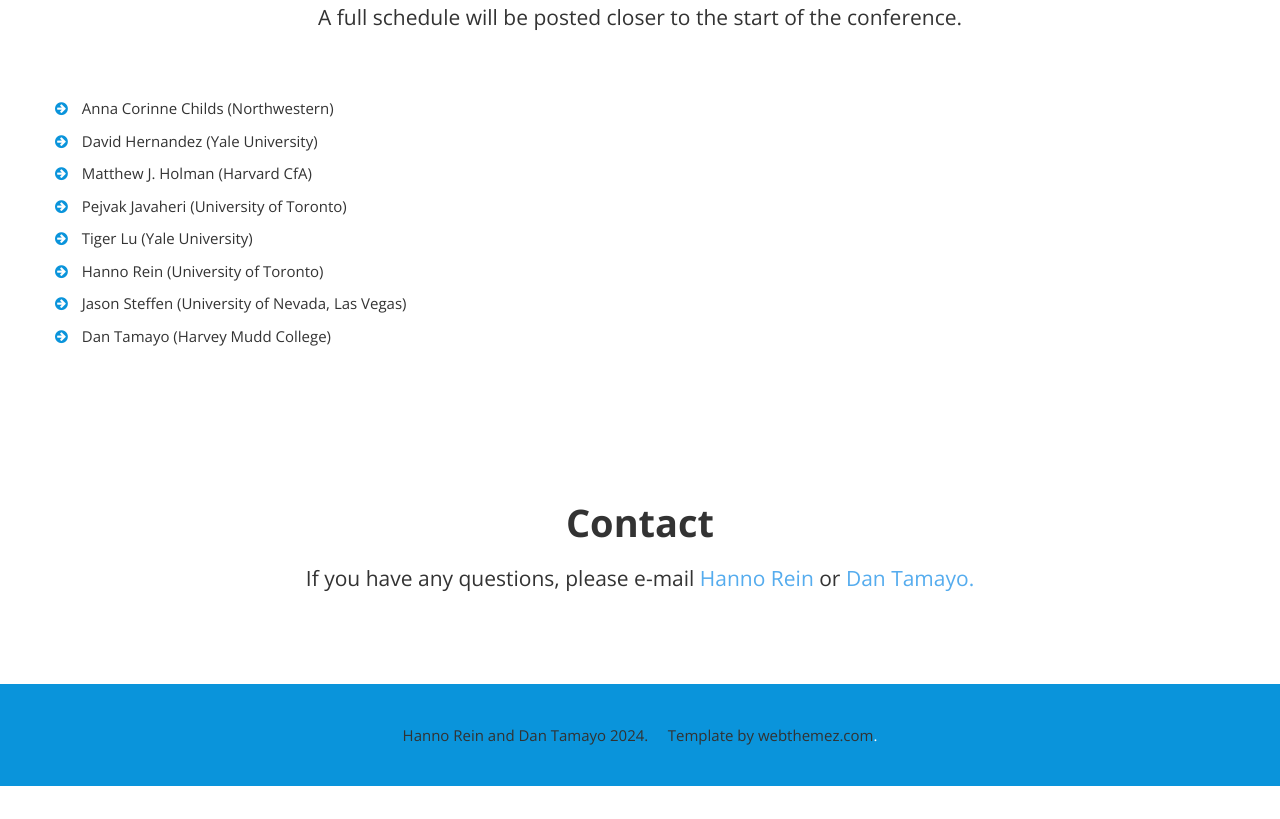
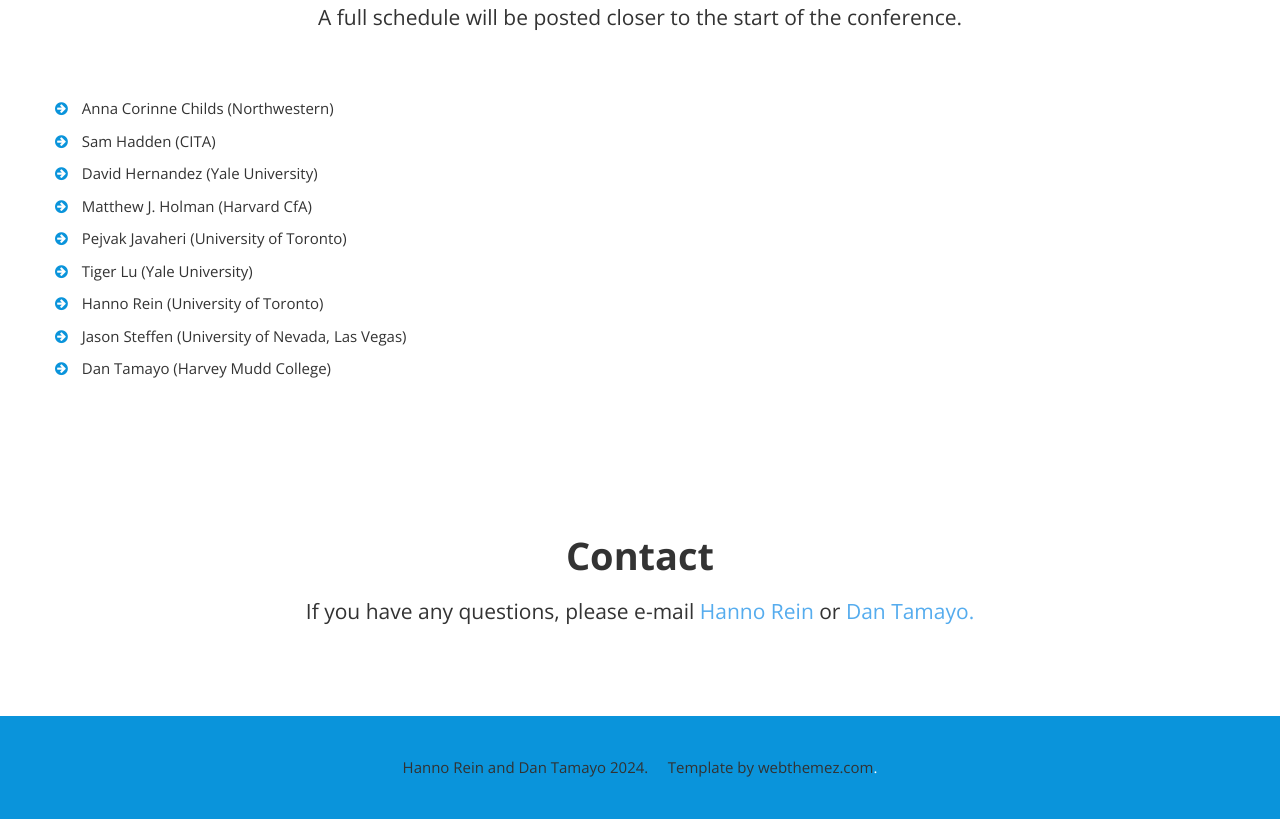
Before and after one commit to hannorein/rebound24, a plain HTML site: page index.html in a window 1280 px wide. Shown: the part 1477-2296 px from the top of the page. Before the commit the page ends 2263 px from the top, so only its background shows below. Drawn offline with nearby package versions, Linux system fonts and the light colour scheme.

Commit message:
participants

```diff
--- a/index.html
+++ b/index.html
@@ -228,6 +228,7 @@ from both America and Europe.
 						<div class="row">
 								<ul class="list-unstyled">
 									<li><i class="fa fa-arrow-circle-right pr-10 colored"></i> Anna Corinne Childs (Northwestern)</li>
+									<li><i class="fa fa-arrow-circle-right pr-10 colored"></i> Sam Hadden (CITA)</li>
 									<li><i class="fa fa-arrow-circle-right pr-10 colored"></i> David Hernandez (Yale University)</li>
 									<li><i class="fa fa-arrow-circle-right pr-10 colored"></i> Matthew J. Holman (Harvard CfA)</li>
 									<li><i class="fa fa-arrow-circle-right pr-10 colored"></i> Pejvak Javaheri (University of Toronto)</li>
```
